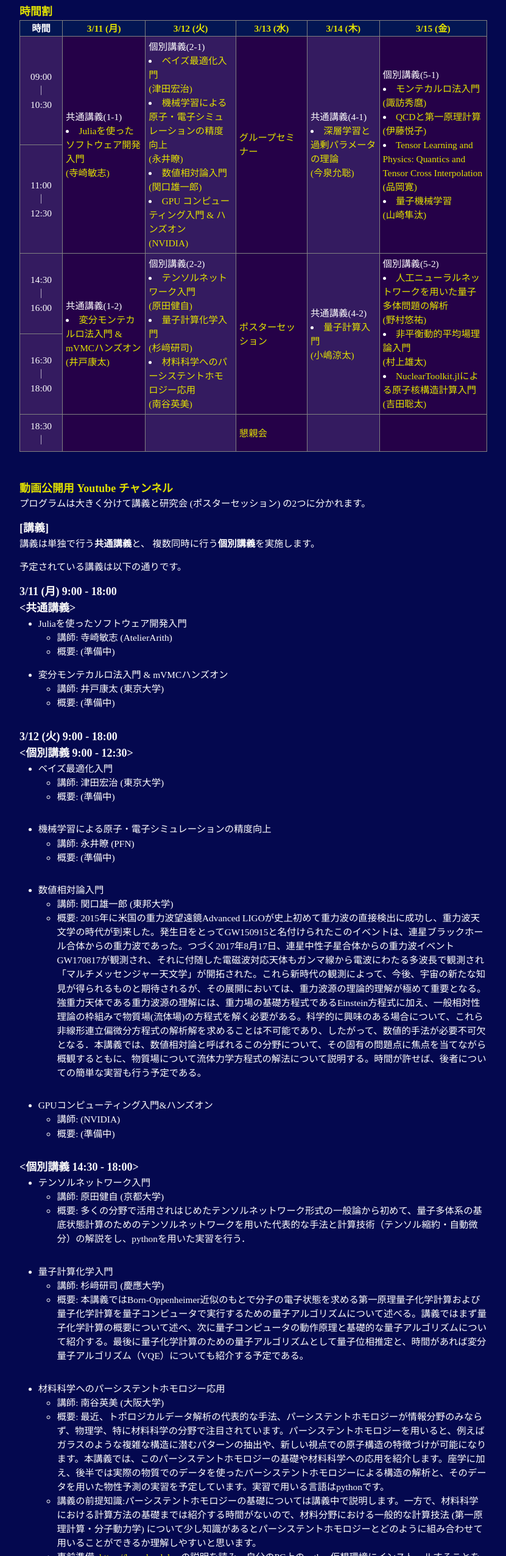
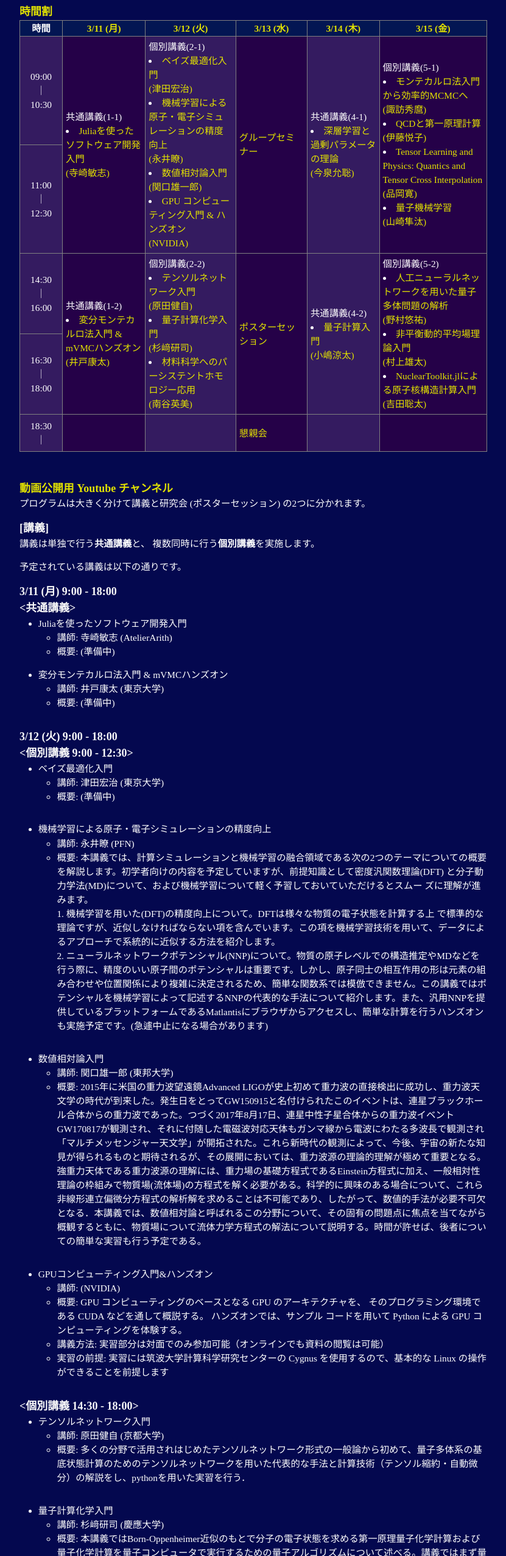
Before and after one commit to CompPhysSpringSchool2024/homepage2024, a plain HTML site: page index.html in a window 1280 px wide. Shown: the part 1428-3980 px from the top of the page at 61% size, without its empty margins (224-1055 px from the left). Drawn offline with nearby package versions, Linux system fonts and the light colour scheme.

Commit message:
Update index.html
講義資料追加

```diff
--- a/index.html
+++ b/index.html
@@ -190,7 +190,7 @@
             </td>
             <td  rowspan="2">
               個別講義(5-1)<br>
-              <li><a href="#lecture_Suwa">モンテカルロ法入門<br>(諏訪秀麿)</a><br></li>
+              <li><a href="#lecture_Suwa">モンテカルロ法入門から効率的MCMCへ<br>(諏訪秀麿)</a><br></li>
               <li><a href="#lecture_Ito">QCDと第一原理計算<br>(伊藤悦子)</a><br></li>
               <li><a href="#lecture_Shinaoka">Tensor Learning and Physics: Quantics and Tensor Cross Interpolation<br>(品岡寛)</a><br></li>
               <li><a href="#lecture_Yamasaki">量子機械学習<br>(山崎隼汰)</a><br></li>
@@ -298,7 +298,9 @@
             <ul>
               <li>講師: 永井瞭 (PFN)</li>
               <li>
-                概要: (準備中)
+                概要: 本講義では、計算シミュレーションと機械学習の融合領域である次の2つのテーマについての概要を解説します。初学者向けの内容を予定していますが、前提知識として密度汎関数理論(DFT) と分子動力学法(MD)について、および機械学習について軽く予習しておいていただけるとスムー ズに理解が進みます。<br>
+1. 機械学習を用いた(DFT)の精度向上について。DFTは様々な物質の電子状態を計算する上 で標準的な理論ですが、近似しなければならない項を含んでいます。この項を機械学習技術を用いて、データによるアプローチで系統的に近似する方法を紹介します。<br>
+2. ニューラルネットワークポテンシャル(NNP)について。物質の原子レベルでの構造推定やMDなどを行う際に、精度のいい原子間のポテンシャルは重要です。しかし、原子同士の相互作用の形は元素の組み合わせや位置関係により複雑に決定されるため、簡単な関数系では模倣できません。この講義ではポテンシャルを機械学習によって記述するNNPの代表的な手法について紹介します。また、汎用NNPを提供しているプラットフォームであるMatlantisにブラウザからアクセスし、簡単な計算を行うハンズオンも実施予定です。(急遽中止になる場合があります)
               </li>
             </ul>
           </ul>
@@ -316,7 +318,13 @@
             <ul>
               <li>講師: (NVIDIA)</li>
               <li>
-                概要: (準備中)
+                概要: GPU コンピューティングのベースとなる GPU のアーキテクチャを、 そのプログラミング環境である CUDA などを通して概説する。 ハンズオンでは、サンプル コードを用いて Python による GPU コンピューティングを体験する。
+              </li>
+              <li>
+                講義方法: 実習部分は対面でのみ参加可能（オンラインでも資料の閲覧は可能）
+              </li>
+              <li>
+                実習の前提: 実習には筑波大学計算科学研究センターの Cygnus を使用するので、基本的な Linux の操作ができることを前提します
               </li>
             </ul>
           </ul>
@@ -396,11 +404,14 @@ Partsを使用してハンズオンセッションを行います。ハンズオ
         <h3 id="0315">3/15 (金) 9:00 - 18:00</h3>
         <h3>&lt;個別講義 9:00 - 12:30&gt;</h3>
         <ul>
-          <li id="lecture_Suwa">モンテカルロ法入門</li>
+          <li id="lecture_Suwa">モンテカルロ法入門から効率的MCMCへ</li>
           <ul>
             <li>講師: 諏訪秀麿 (東京大学)</li>
             <li>
-              概要: (準備中)
+              概要: モンテカルロ法は物理・化学・統計学・工学等さまざまな分野で広く用いられている数値計算手法です。中でもマルコフ連鎖モンテカルロ法（MCMC）は任意の確率分布からのサンプリングを可能とし、多体問題に対する強力な解析手法となっています。しかし実際に興味のある系で、サンプリングが困難になる場合も多々あります。本講義ではモンテカルロ法の基礎から学び、実際に効率的なMCMCを使えるようになることを目指します。効率的なサンプリングを実現するアプローチとして、クラスターアルゴリズム・ハイブリッド（ハミルトニアン）モンテカルロ・レプリカ交換法等を説明します。また後半では、確率の流れを操作して計算効率を改善する最近の研究として、詳細つりあいの破れや遷移確率の最適化についても紹介します。<br>
+参考文献<br>
+[1] 諏訪 秀麿, 藤堂 眞治, 日本物理学会誌 77(11) 731-739 (2022).<br>
+[2] H. Suwa, Physica A 633, 129368 (2024).<br>
             </li>
           </ul>
         </ul>
```
